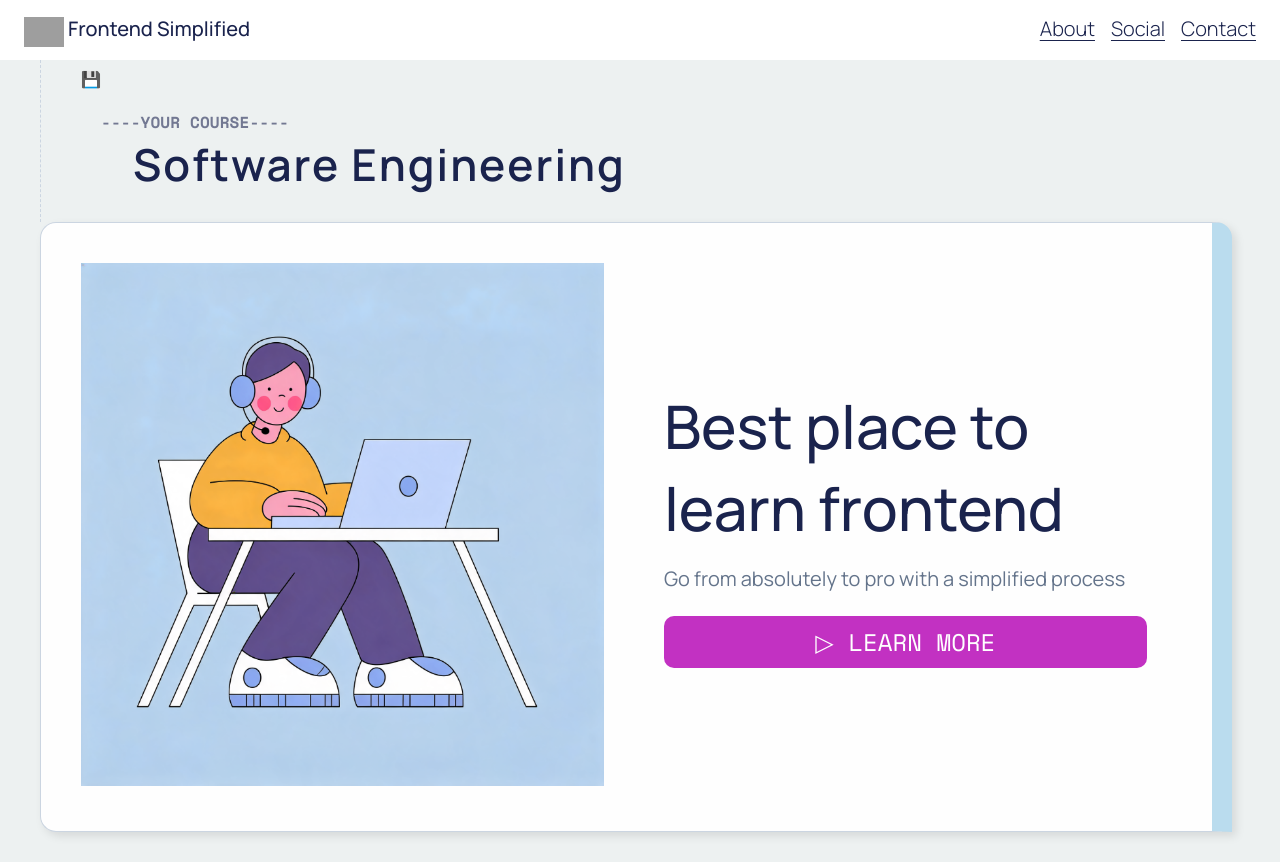
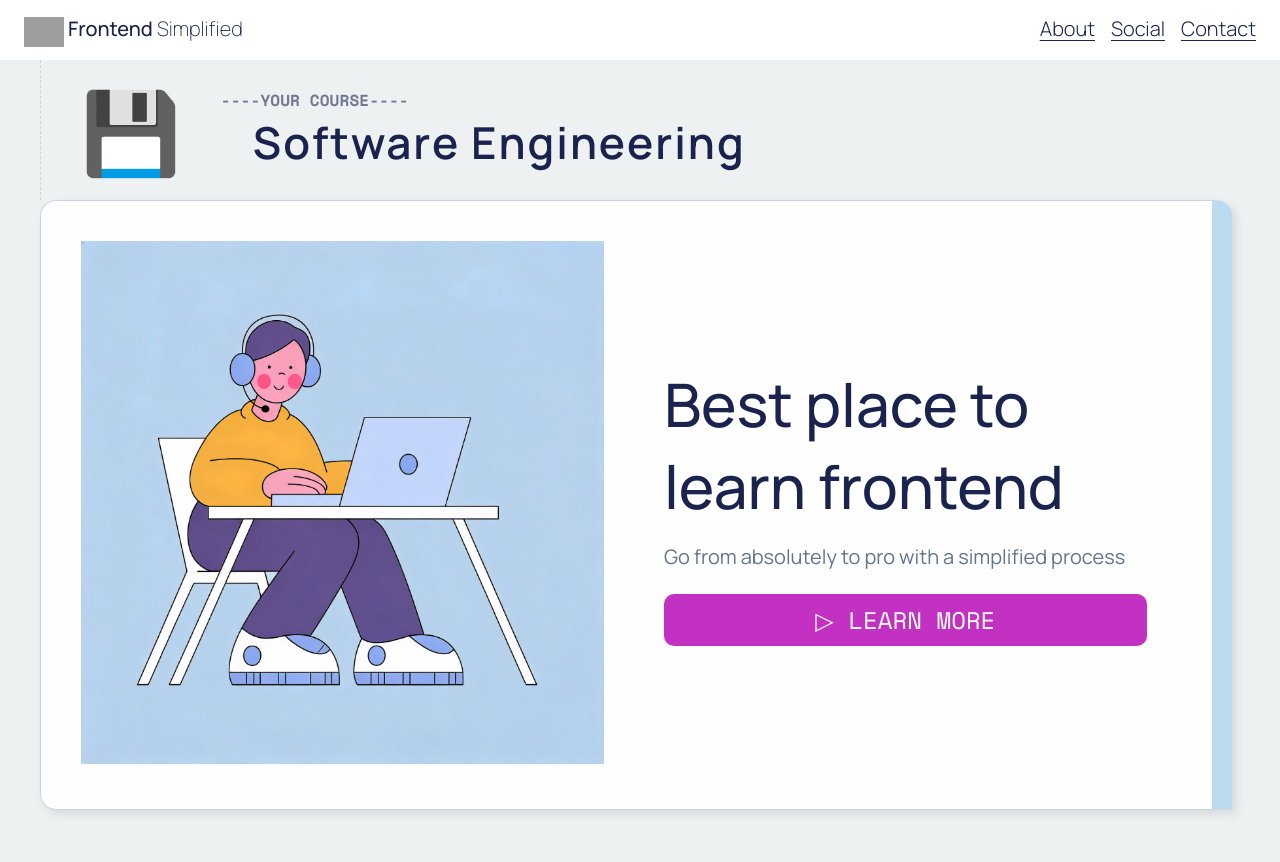
Before and after one commit to kyla-made/mini-project-mod-three, a plain HTML site: page index.html in a window 1280 px wide. After the commit the page ends 840 px from the top, so only its background shows below. Drawn offline with nearby package versions, Linux system fonts and the light colour scheme; grey boxes are pictures that could not be loaded.

```diff
--- a/index.html
+++ b/index.html
@@ -24,7 +24,7 @@
     <header>
       <div class="row row__course">
         <div class="course">
-          <h1.class="course__icon">💾</h1>
+          <h1 class="course__icon">💾</h1>
           <div class="course__text">
             <div class="course__selection">----YOUR COURSE----
             </div>
--- a/style.css
+++ b/style.css
@@ -37,6 +37,7 @@
 img {
   width: 100%;
 }
+
 /*
 
 NAV
@@ -65,7 +66,7 @@
 
 .logo__text {
   font-size: 20px;
-  font-weight: 200px;
+  font-weight: 200;
 }
 
 /*
```
